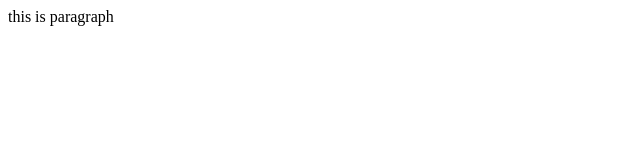
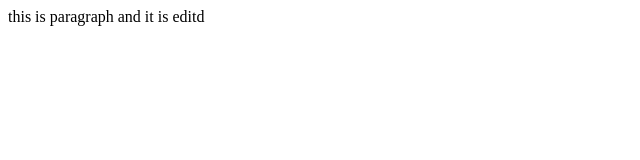
Before and after one commit to SreenathGokul/project-devops, a plain HTML site: page index.html in a window 1280 px wide. Shown: the whole page, without its empty margins (0-640 px from the left). Drawn offline with Linux system fonts and the light colour scheme.

Commit message:
Update index.html

```diff
--- a/index.html
+++ b/index.html
@@ -1 +1 @@
-<p> this is paragraph </p>
+<p> this is paragraph and it is editd</p>
```
